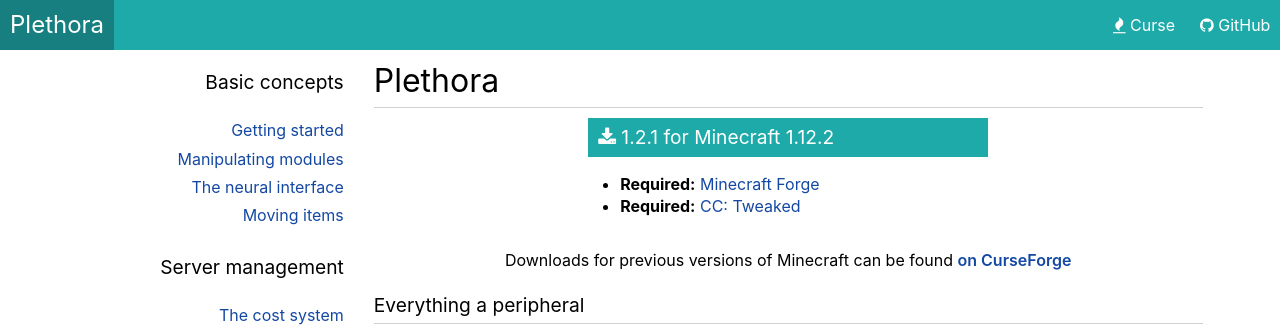
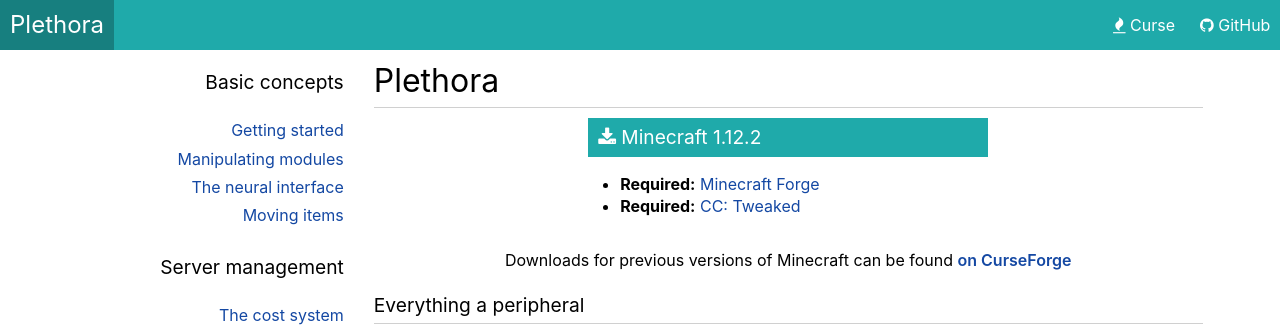
Before and after one commit to SquidDev-CC/plethora, a Jekyll site: the page built from index.html, in a window 1280 px wide. Shown: the top 327 px of the page. Built offline with Jekyll 4.4.1, drawn with Linux system fonts in a browser that asks for light colours.

```diff
--- a/index.html
+++ b/index.html
@@ -6,10 +6,10 @@ layout: text
 <div class="download">
 	<div class="version">
 		<h3>
-			<a href="https://minecraft.curseforge.com/projects/plethora-peripherals/files/2712632/download">
+			<a href="https://www.curseforge.com/minecraft/mc-mods/plethora-peripherals/files/all?filter-status=1&filter-game-version=2020709689%3A6756">
 				<span class="fa fa-download" aria-hidden="true"></span>
 				<span class="aria-hint">Download</span>
-				1.2.1 for Minecraft 1.12.2
+				Minecraft 1.12.2
 			</a>
 		</h3>
 		<ul>
```
